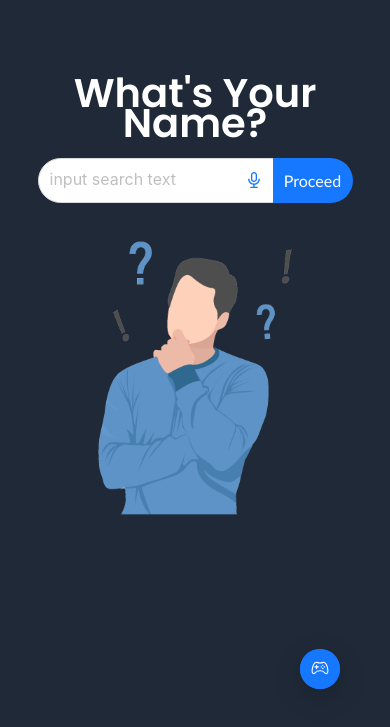
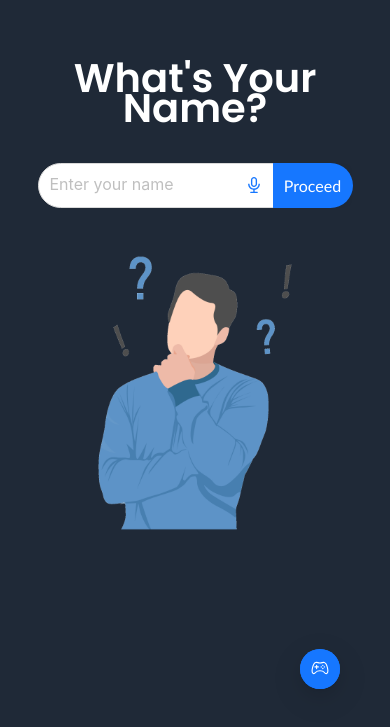
Before and after one commit to Michaeliskingbd/Portfoliowebsite, a React (Create React App) app: page / in a window 390 px wide. Shown: the part 107-834 px from the top of the page. Built offline with nearby package versions, Linux system fonts and the light colour scheme.

Commit message:
Latest update

```diff
--- a/src/pages/LandingPage.jsx
+++ b/src/pages/LandingPage.jsx
@@ -108,7 +108,7 @@ const LandingPage = () => {
                 <div className='imp-content'>
                     <h1 data-aos="fade-left" data-aos-duration="2000" >What's Your Name?</h1>
                     <Search className='imp-input'
-                        placeholder="input search text"
+                        placeholder="Enter your name"
                         enterButton={loading ? <Spin/> : "Proceed"}
                         size="large"
                         suffix={suffix}
--- a/src/pages/landingpage.css
+++ b/src/pages/landingpage.css
@@ -25,6 +25,7 @@
     border-bottom-left-radius: 30px;
     height: 45px;
 
+
 }
 .ant-input-search >.ant-input-group >.ant-input-group-addon:last-child .ant-input-search-button {
     border-top-right-radius: 30px;
@@ -34,7 +35,11 @@
     font-weight: 500;
     font-family: 'Gill Sans', 'Gill Sans MT', Calibri, 'Trebuchet MS', sans-serif;
 
-
+}
+:where(.css-dev-only-do-not-override-d2lrxs).ant-input-group >.ant-input-affix-wrapper:not(:last-child) .ant-input {
+    text-indent: .5rem;
+    font-weight: 500;
+    color: #1f2937;
 }
 
 
@@ -230,12 +235,16 @@
         padding: 0px 20px;
         margin: 0px;
         line-height: 30px;
+        gap: 10px;
 
     }
     .imp-content {
         align-items: center;
         justify-content: center;
         text-align: center;
+        display: flex;
+        flex-direction: column;
+        gap: 20px;
 
     }
     .imp-input {
```
